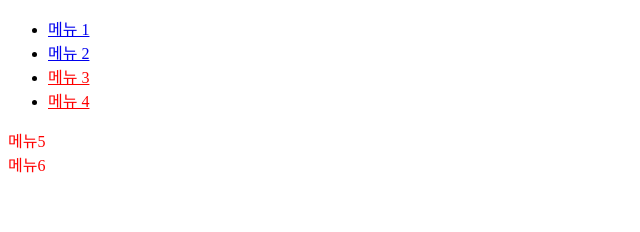
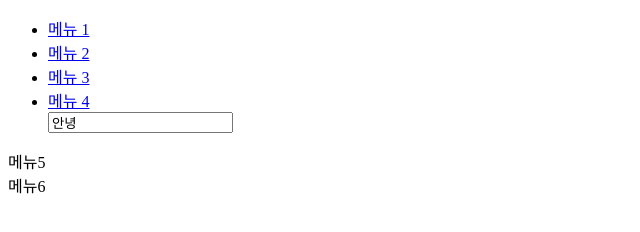
Before and after one commit to rlagnswo0505/html, a plain HTML site: page ch10/attr_3.html in a window 1280 px wide. Shown: the whole page, without its empty margins (0-640 px from the left). Drawn offline with Linux system fonts and the light colour scheme.

Commit message:
attr_3__update

```diff
--- a/ch10/attr_3.html
+++ b/ch10/attr_3.html
@@ -7,6 +7,9 @@
     <meta name="viewport" content="width=device-width, initial-scale=1.0">
     <title>Document</title>
     <style>
+        /* 실시간으로 바꾼 value값에는 적용 x */
+        input[type="text"][value~="안녕"]
+
         /* ~= : 포함되어 있으면 같이 선택 (and) */
         [class~=button] {
             color: red;
@@ -20,6 +23,7 @@
         <li><a href="#" class="flat">메뉴 2</a></li>
         <li><a href="#" class="button">메뉴 3</a></li>
         <li><a href="#" class="flat button">메뉴 4</a></li>
+        <input type="text" value="안녕" name="" id="">
     </ul>
     <div class="button">메뉴5</div>
     <div class="flat button">메뉴6</div>
```
Also changed, not shown: ch10/attr_7.html (+5 -0 lines).
